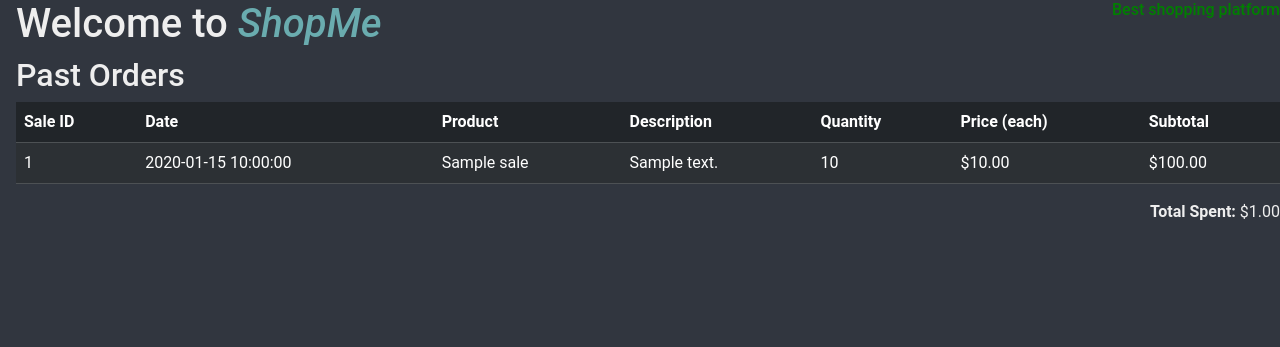
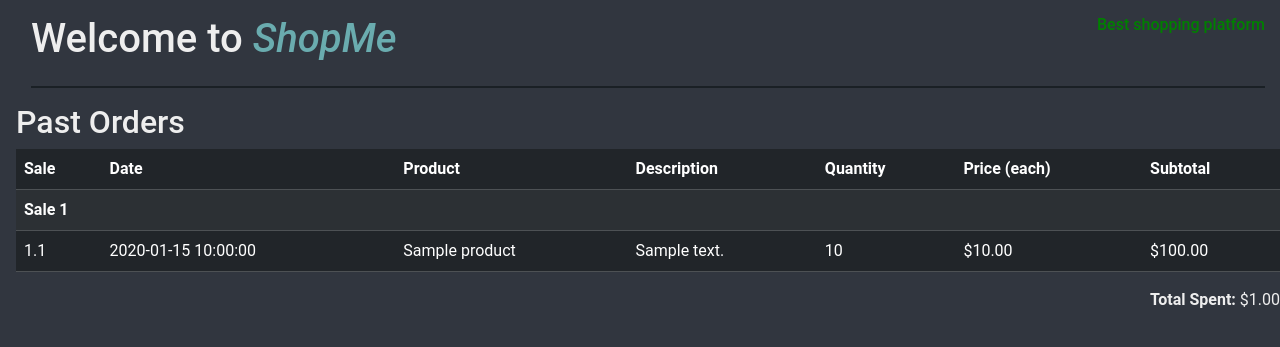
Before and after one commit to Edi013/ShopMe-eCommerce, a Symfony app: template templates/home/index.html.twig in a window 1280 px wide. Shown: the part 70-417 px from the top of the page. Run offline with Twig, Linux system fonts and the light colour scheme; the template is opened without the code that fills it: most values are stand-ins (such as "Sample title", 1, 10 or a date in 2020); style sheets or scripts are compiled from the project's sources; some libraries are stand-ins or nearby versions.

Commit message:
update the design of home

```diff
--- a/templates/home/index.html.twig
+++ b/templates/home/index.html.twig
@@ -3,9 +3,12 @@
 {% block title %}ShopMe - Home{% endblock %}
 
 {% block body %}
-    <div class="space-between">
+    <div class="space-between-no-fix-size margin">
         <h1>Welcome to <i class="accent-text">ShopMe</i></h1>
         <h6 class="green-text">Best shopping platform</h6>
+    </div>
+    <div class="divider">
+
     </div>
 
     {% if sales.sales is not empty %}
@@ -13,7 +16,7 @@
         <table class="table table-dark table-striped">
             <thead>
             <tr>
-                <th>Sale ID</th>
+                <th>Sale</th>
                 <th>Date</th>
                 <th>Product</th>
                 <th>Description</th>
@@ -25,25 +28,39 @@
             <tbody>
             {% for sale in sales.sales %}
                 <tr>
-                    <td>{{ sale.saleId }}</td>
-                    <td>{{ sale.createdAt }}</td>
-                    <td>{{ sale.productTitle }}</td>
-                    <td>{{ sale.description }}</td>
-                    <td>{{ sale.quantity }}</td>
-                    <td>${{ sale.price|number_format(2, '.', ',') }}</td>
-                    <td>${{ (sale.price * sale.quantity)|number_format(2, '.', ',') }}</td>
+                    <td colspan="7" class="fw-bold">Sale {{ loop.index }}</td>
                 </tr>
+                {% for product in sale.products %}
+                    <tr>
+                        <td>{{ loop.parent.loop.index }}.{{ loop.index }}</td>  {# Sale X . Product X #}
+                        <td>{{ sale.createdAt }}</td>
+                        <td>{{ product.productTitle }}</td>
+                        <td>{{ product.description }}</td>
+                        <td>{{ product.quantity }}</td>
+                        <td>${{ product.price | number_format(2, '.', ',') }}</td>
+                        <td>${{ (product.price * product.quantity) | number_format(2, '.', ',') }}</td>
+                    </tr>
+                {% endfor %}
             {% endfor %}
             </tbody>
         </table>
         <div class="text-end mt-3">
-            <strong>Total Spent:</strong> ${{ sales.totalPrice|number_format(2, '.', ',') }}
+            <strong>Total Spent:</strong> ${{ sales.totalPrice | number_format(2, '.', ',') }}
         </div>
     {% else %}
         <div class="center-div">
-            <h2>
-                No purchases yet. Give it a try !
-            </h2>
+            <h2>No purchases yet. Give it a try!</h2>
         </div>
     {% endif %}
+    <style>
+        .margin{
+            margin: 15px 15px;
+        }
+
+        .divider{
+            height: 2px;
+            margin: 15px 15px;
+            background-color: var(--color-bg-contrast);
+        }
+    </style>
 {% endblock %}
```
